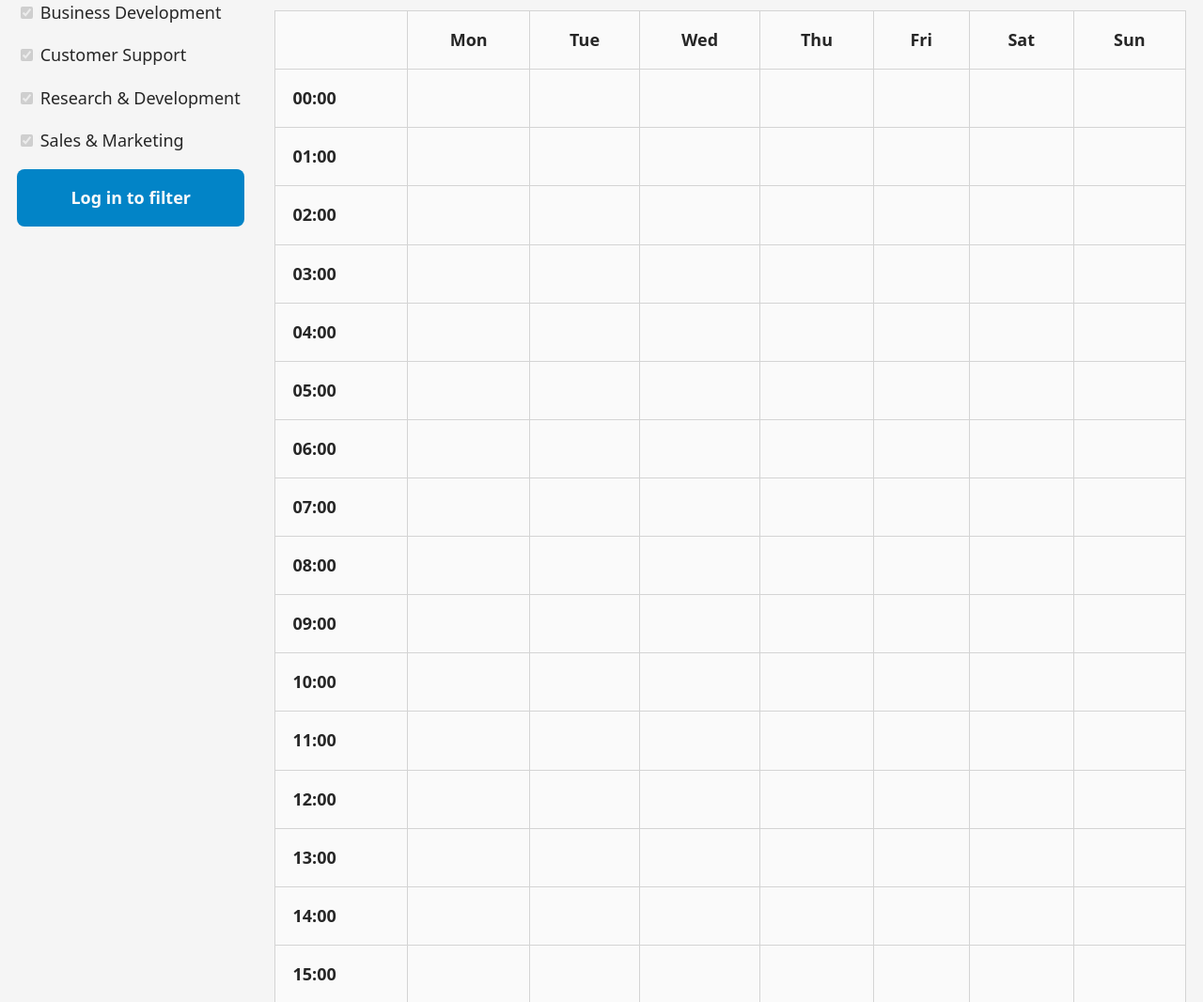
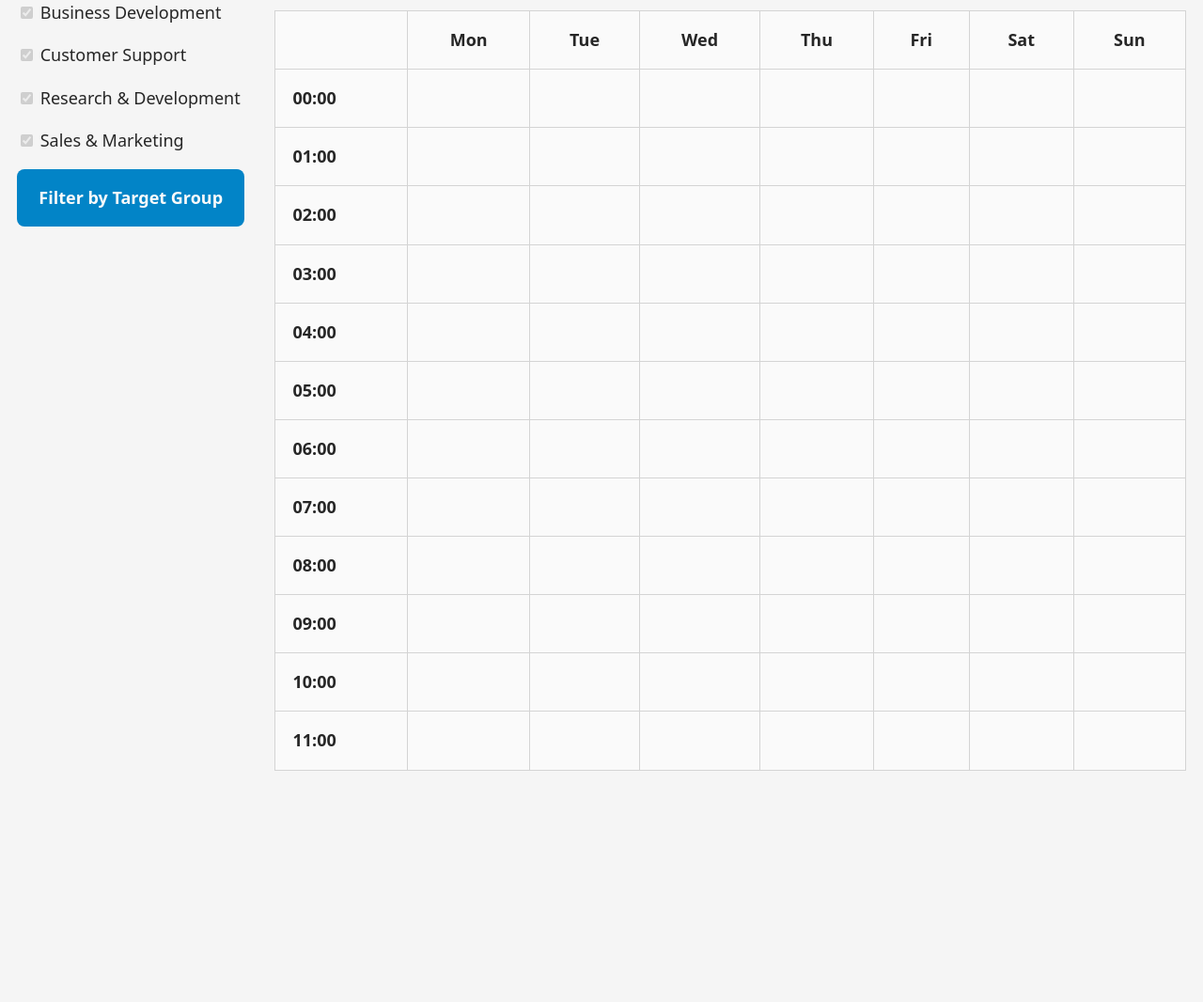
Before and after one commit to webtech-ov65/Webtech-ov65, a PHP site: page / in a window 1280 px wide. Shown: the part 164-1230 px from the top of the page at 94% size. Run offline with PHP 8.4, Linux system fonts and the light colour scheme; data that the repository does not hold is empty.

Commit message:
Filter knop
Je hoeft niet ingelogd te zijn om te filteren

```diff
--- a/public/index.php
+++ b/public/index.php
@@ -27,7 +27,7 @@ $target_groups = ['Business Development', 'Customer Support', 'Research & Develo
             }
             ?>
 
-            <a class="button" href="log-in.php">Log in to filter</a>
+            <a class="button" href="log-in.php">Filter by Target Group</a>
         </form>
     </div>
 
@@ -35,7 +35,7 @@ $target_groups = ['Business Development', 'Customer Support', 'Research & Develo
         <header>
             <h1><?= date('F Y'); ?></h1>
         </header>
-
+        <div class="table">
             <table>
                 <thead>
                     <tr>
@@ -76,6 +76,7 @@ $target_groups = ['Business Development', 'Customer Support', 'Research & Develo
             </table>
         </div>
     </div>
+</div>
 
 <div class="flex-x">
     <section class="card width-50">
--- a/public/style.css
+++ b/public/style.css
@@ -77,6 +77,12 @@ p { margin: 0; }
 table {
     border-collapse: collapse;
     width: 100%;
+}
+
+.table {
+    overflow-y: scroll;
+    height: 50%;
+    display: block;
 }
 
 tbody th {
```
Lines whose indentation alone changed are shown as unchanged.
